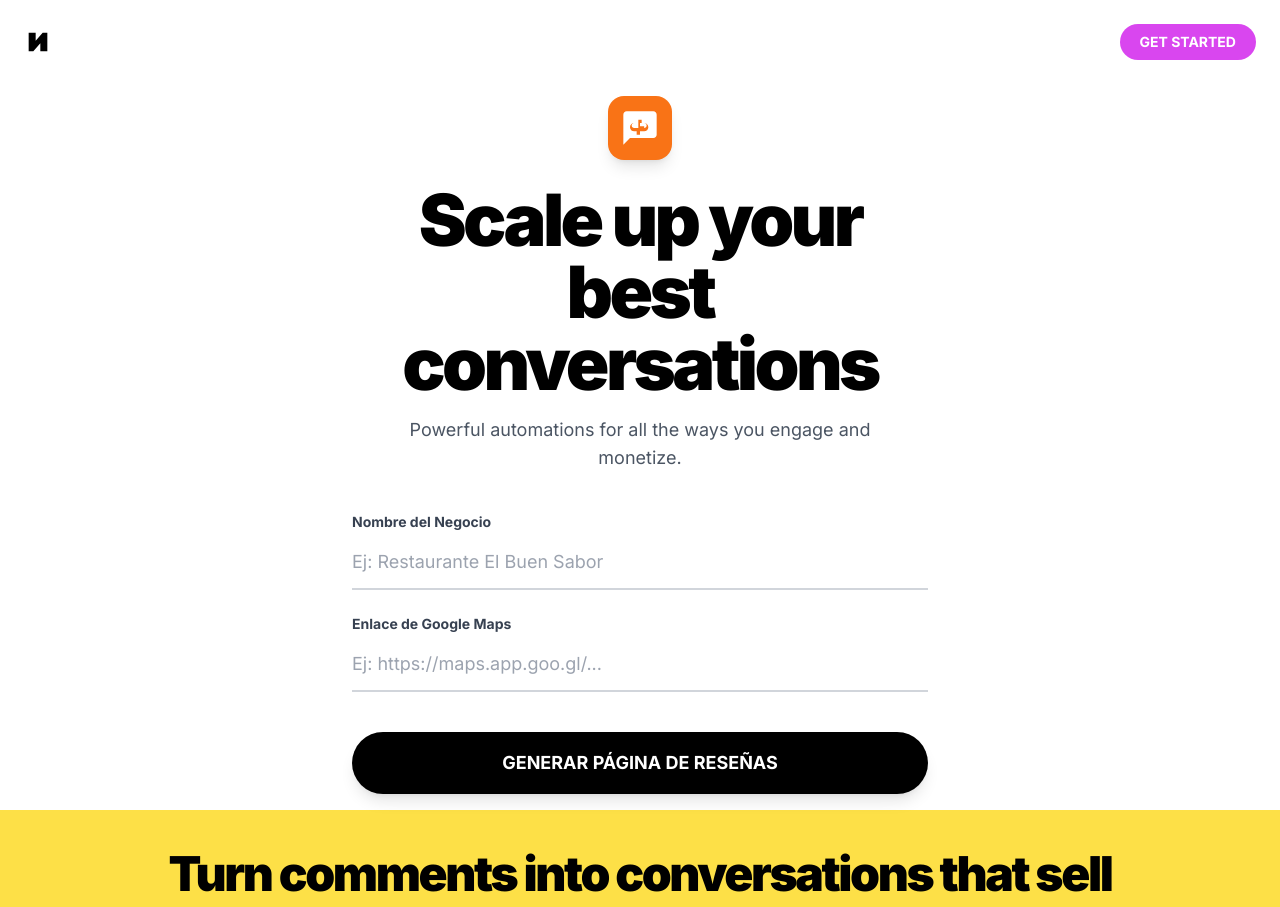
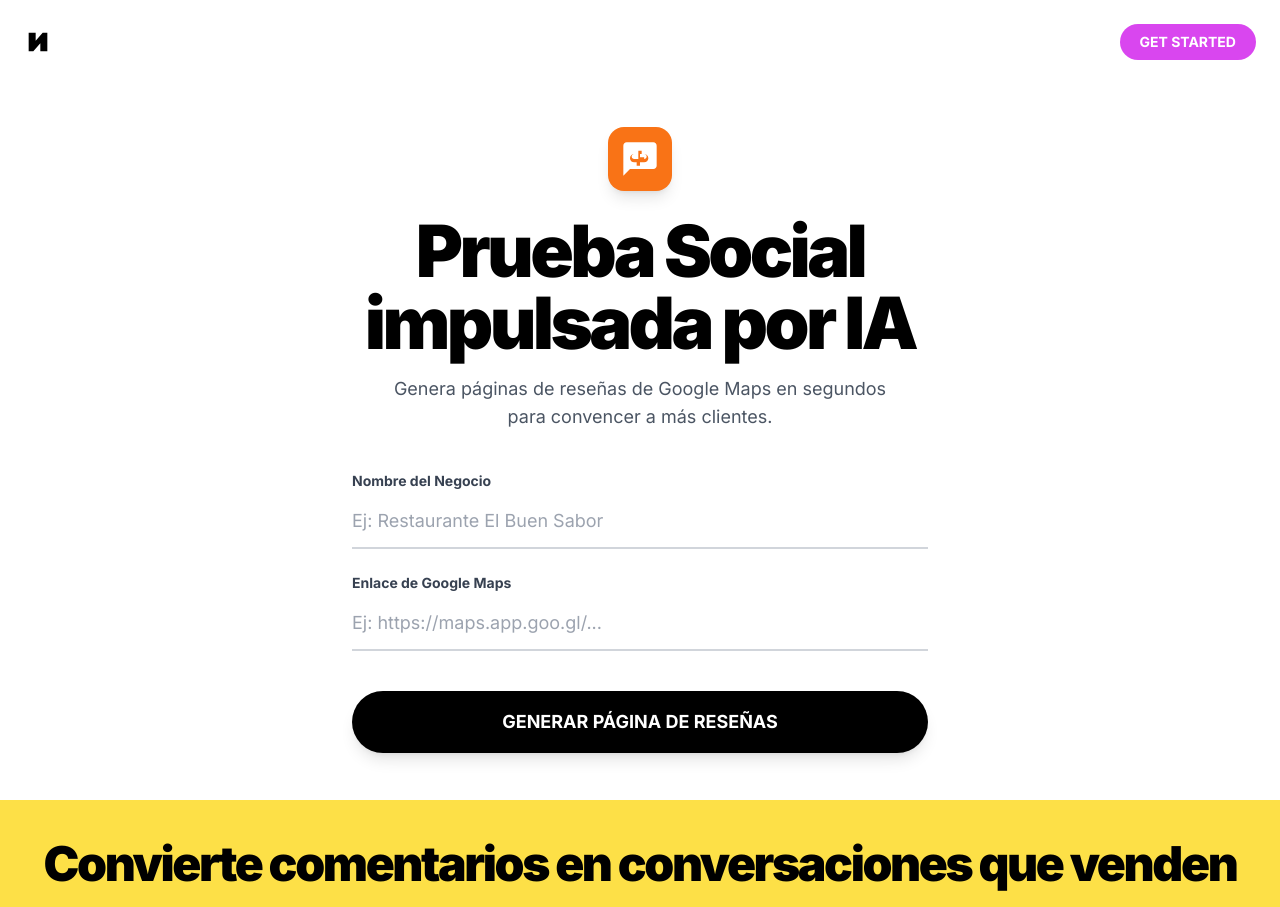
Before and after one commit to thebananasmx/lukin, a React (Vite) app: page / in a window 1280 px wide. Shown: the top 907 px of the page. Built offline with nearby package versions, Linux system fonts and the light colour scheme.

Commit message:
feat: Translate homepage to Spanish
Update the homepage copy to Spanish to cater to a Spanish-speaking audience. This includes the main headline, subheading, and a promotional section.

```diff
--- a/pages/HomePage.tsx
+++ b/pages/HomePage.tsx
@@ -101,10 +101,10 @@ const HomePage: React.FC = () => {
                         <DollarIcon />
                     </div>
                     <h1 className="text-5xl sm:text-6xl md:text-7xl font-black tracking-tighter text-black leading-none">
-                       Scale up your best conversations
+                       Prueba Social impulsada por IA
                     </h1>
                     <p className="text-gray-600 mt-4 max-w-lg mx-auto text-lg">
-                       Powerful automations for all the ways you engage and monetize.
+                       Genera páginas de reseñas de Google Maps en segundos para convencer a más clientes.
                     </p>
 
                     <form ref={formRef} onSubmit={handleSubmit} className="mt-10 space-y-6 text-left">
@@ -158,9 +158,9 @@ const HomePage: React.FC = () => {
                 </div>
             </main>
              <div className="bg-yellow-300 p-10 text-center">
-                <h2 className="text-4xl sm:text-5xl font-black tracking-tighter text-black leading-none">Turn comments into conversations that sell</h2>
+                <h2 className="text-4xl sm:text-5xl font-black tracking-tighter text-black leading-none">Convierte comentarios en conversaciones que venden</h2>
                  <p className="text-black/80 mt-4 max-w-xl mx-auto">
-                    “How much is this?” or “Do you ship to Mars?” Instant reply. Boom — wallets open, money.
+                    "¿Cuánto cuesta?" o "¿Hacen envíos a Marte?". Respuestas al instante. Boom — las carteras se abren.
                 </p>
                 <div className="mt-8">
                     <button
```
